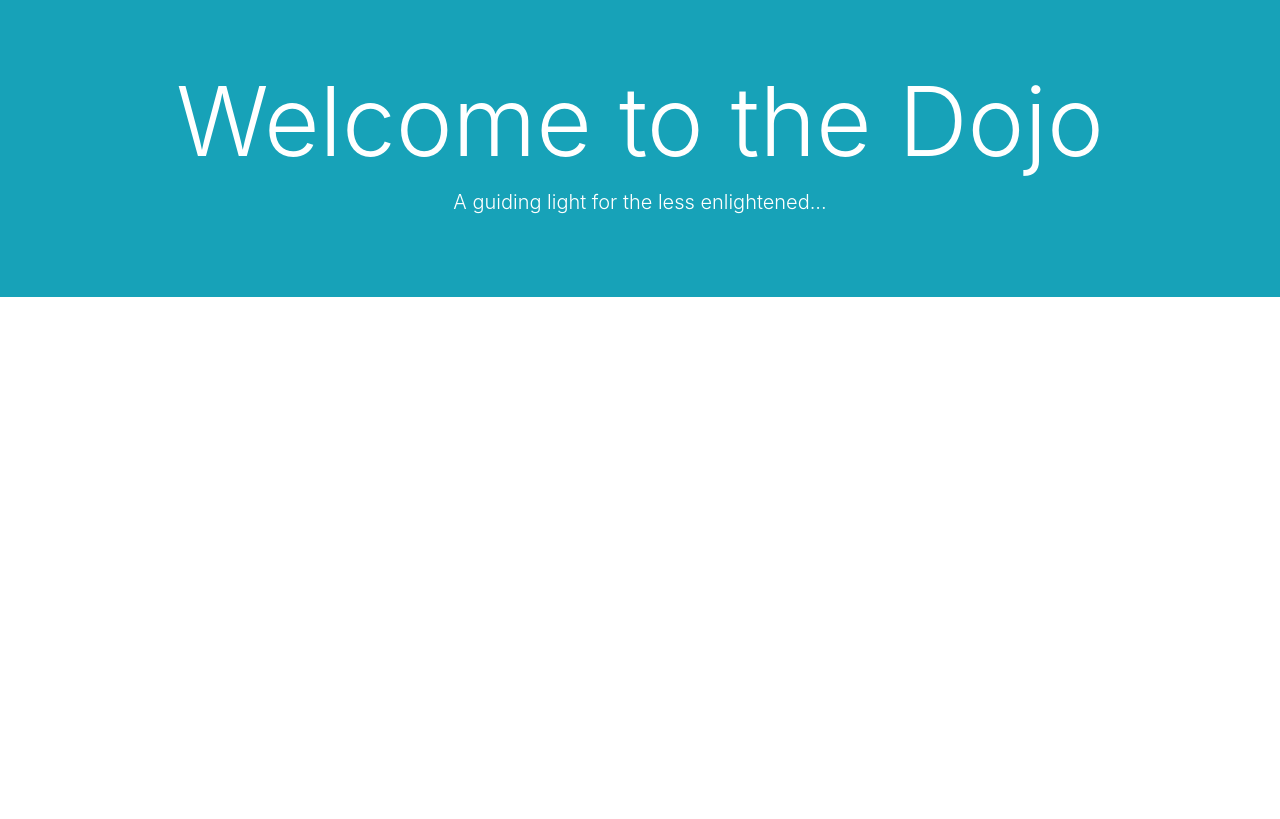
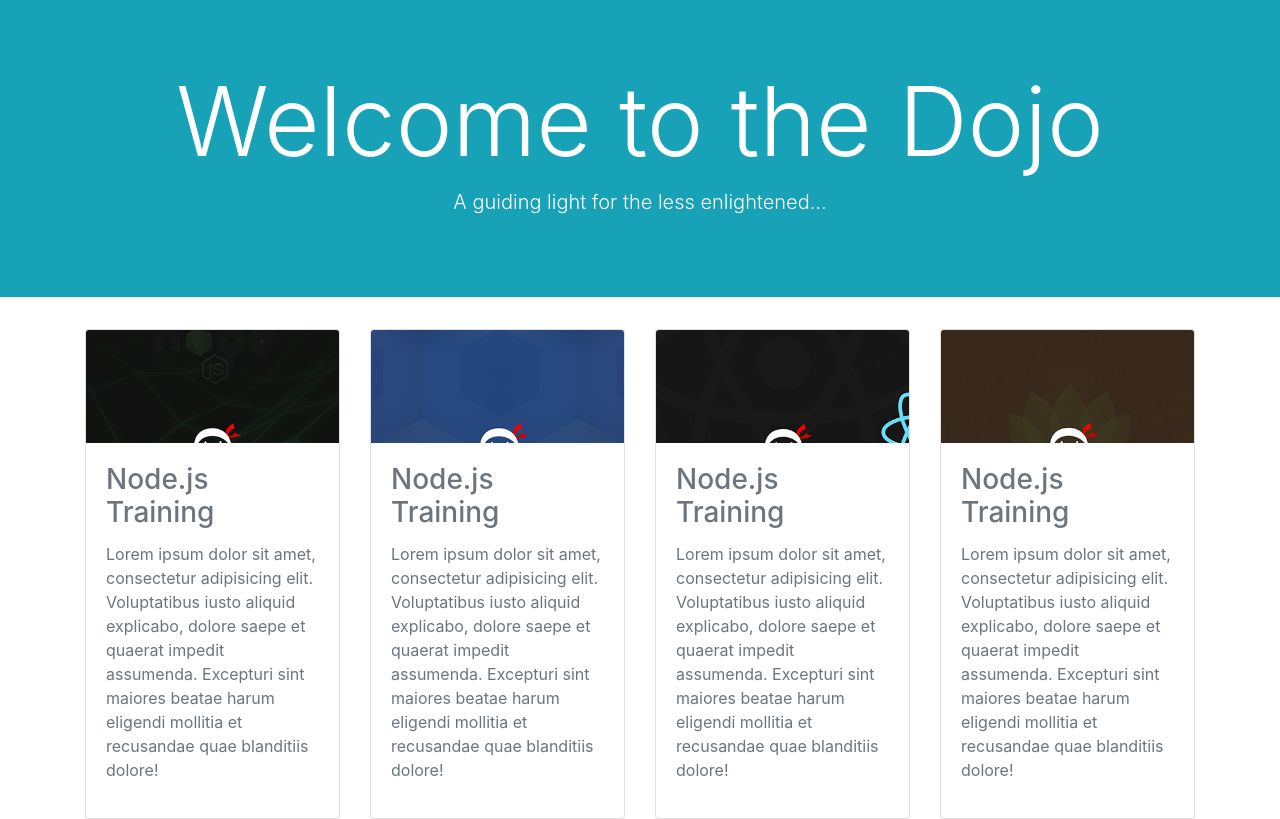
Before and after one commit to GrzegorzKmiecinski/bootstrap-course-1, a plain HTML site: page index.html in a window 1280 px wide. Drawn offline with nearby package versions, Linux system fonts and the light colour scheme.

Commit message:
added img files and modified index.html

```diff
--- a/index.html
+++ b/index.html
@@ -11,12 +11,6 @@
         integrity="sha384-Gn5384xqQ1aoWXA+058RXPxPg6fy4IWvTNh0E263XmFcJlSAwiGgFAW/dAiS6JXm" crossorigin="anonymous">
 
     <title>Hello, world!</title>
-    <style>
-        .row div {
-            padding: 20px 10px;
-            border: 1px solid;
-        }
-    </style>
 </head>
 
 <body>
@@ -29,8 +23,59 @@
         </div>
     </div>
 
+    <div class="container text-muted">
 
+        <!--cards-->
+        <div class="row">
+            <div class="col-md-6 col-lg-3">
+                <div class="card">
+                    <img src="img/node.png" class="card-img-top img-fluid">
+                    <div class="card-body">
+                        <h3 class="card-title">Node.js Training</h3>
+                        <p>Lorem ipsum dolor sit amet, consectetur adipisicing elit. Voluptatibus iusto aliquid
+                            explicabo, dolore saepe et quaerat impedit assumenda. Excepturi sint maiores beatae harum
+                            eligendi mollitia et recusandae quae blanditiis dolore!</p>
+                    </div>
+                </div>
+            </div>
 
+            <div class="col-md-6 col-lg-3">
+                <div class="card">
+                    <img src="img/webpack.png" class="card-img-top img-fluid">
+                    <div class="card-body">
+                        <h3 class="card-title">Node.js Training</h3>
+                        <p>Lorem ipsum dolor sit amet, consectetur adipisicing elit. Voluptatibus iusto aliquid
+                            explicabo, dolore saepe et quaerat impedit assumenda. Excepturi sint maiores beatae harum
+                            eligendi mollitia et recusandae quae blanditiis dolore!</p>
+                    </div>
+                </div>
+            </div>
+
+            <div class="col-md-6 col-lg-3">
+                <div class="card">
+                    <img src="img/react.png" class="card-img-top img-fluid">
+                    <div class="card-body">
+                        <h3 class="card-title">Node.js Training</h3>
+                        <p>Lorem ipsum dolor sit amet, consectetur adipisicing elit. Voluptatibus iusto aliquid
+                            explicabo, dolore saepe et quaerat impedit assumenda. Excepturi sint maiores beatae harum
+                            eligendi mollitia et recusandae quae blanditiis dolore!</p>
+                    </div>
+                </div>
+            </div>
+
+            <div class="col-md-6 col-lg-3">
+                <div class="card">
+                    <img src="img/mongo.png" class="card-img-top img-fluid">
+                    <div class="card-body">
+                        <h3 class="card-title">Node.js Training</h3>
+                        <p>Lorem ipsum dolor sit amet, consectetur adipisicing elit. Voluptatibus iusto aliquid
+                            explicabo, dolore saepe et quaerat impedit assumenda. Excepturi sint maiores beatae harum
+                            eligendi mollitia et recusandae quae blanditiis dolore!</p>
+                    </div>
+                </div>
+            </div>
+        </div>
+    </div>
 
 
     <!-- Optional JavaScript -->
```
Also changed, not shown: img/mongo.png (added), img/node.png (added), img/react.png (added), img/webpack.png (added).
